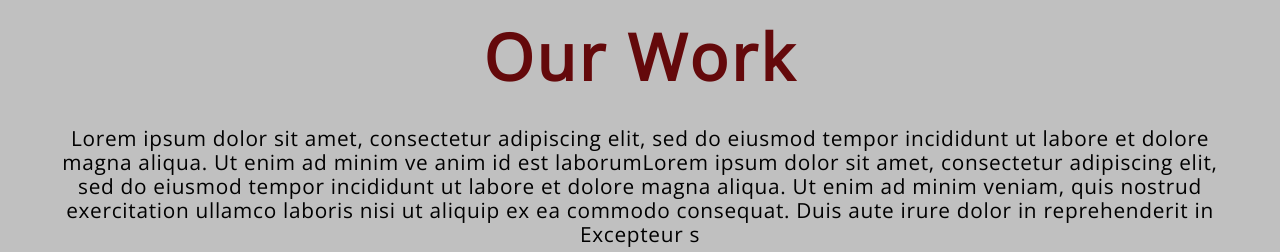
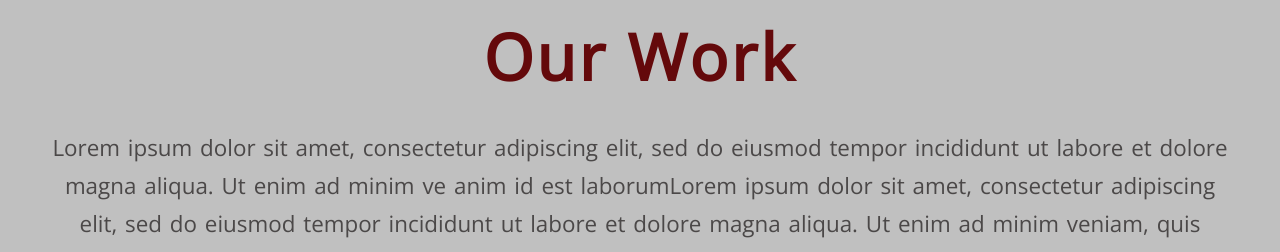
Before and after one commit to meggilbert15/MH, a plain HTML site: page index.html in a window 1280 px wide. Shown: the part 2570-2822 px from the top of the page. Drawn offline with nearby package versions, Linux system fonts and the light colour scheme.

Commit message:
Portfolio content

```diff
--- a/index.html
+++ b/index.html
@@ -60,7 +60,7 @@
 
         <div id="portfolio">
             <h2 class="portTitle">Our Work</h2>
-            <p class="portIntro">Lorem ipsum dolor sit amet, consectetur adipiscing elit, sed do eiusmod tempor incididunt ut labore et dolore magna aliqua. Ut enim ad minim ve  anim id est laborumLorem ipsum dolor sit amet, consectetur adipiscing elit, sed do eiusmod tempor incididunt ut labore et dolore magna aliqua. Ut enim ad minim veniam, quis nostrud exercitation ullamco laboris nisi ut aliquip ex ea commodo consequat. Duis aute irure dolor in reprehenderit in Excepteur s</p>
+            <p class="portIntro">Lorem ipsum dolor sit amet, consectetur adipiscing elit, sed do eiusmod tempor incididunt ut labore et dolore magna aliqua. Ut enim ad minim ve  anim id est laborumLorem ipsum dolor sit amet, consectetur adipiscing elit, sed do eiusmod tempor incididunt ut labore et dolore magna aliqua. Ut enim ad minim veniam, quis nostrud exercitation ullamco laboris nisi ut aliquip ex ea commodo consequat. Duis aute irure dolor in reprehenderit in</p>
             <div class="carousel js-flickity">
                 <!-- images from unsplash.com -->
                 <div class="carousel-cell">
--- a/styles.css
+++ b/styles.css
@@ -207,20 +207,21 @@ nav {
 
 .portIntro{
   text-align: center;
-  font-size: 1.3em;
+  font-size: 1.4em;
   font-family: 'Open Sans', sans-serif;
-  letter-spacing: .7px;
+  word-spacing: 2px;
+  line-height: 1.7em;
   font-weight: 400;
   margin-right: 2em;
   margin-left: 2em;
+  color: rgb(75, 72, 72);
+  padding-bottom: 1em;
 }
 
 
 
 
 * { box-sizing: border-box; }
-
-body { font-family: sans-serif; }
 
 .carousel {
   background: black;
@@ -230,7 +231,7 @@ body { font-family: sans-serif; }
 
 .carousel-cell {
   width: 70%;
-  height: 200px;
+  height: 900px;
   /* flex-box, center image in cell */
   display: -webkit-box;
   display: -webkit-flex;
```
